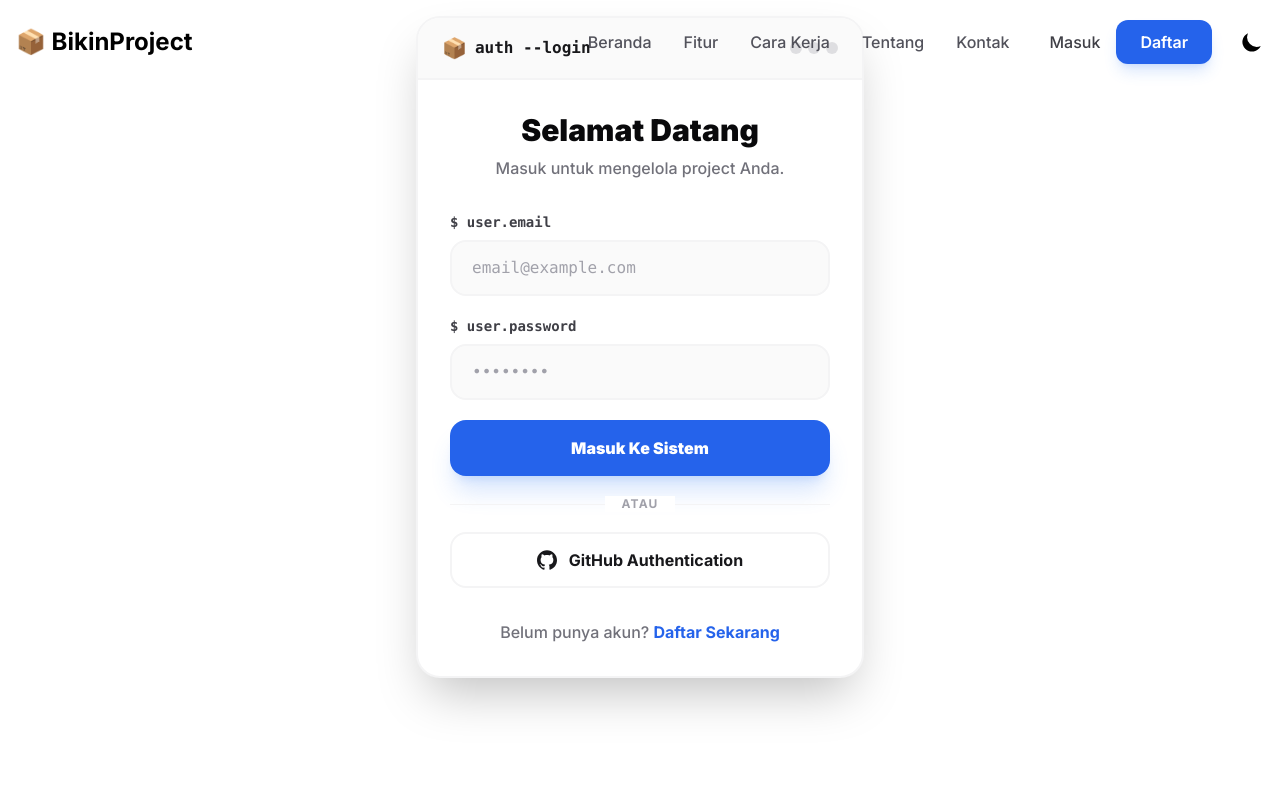
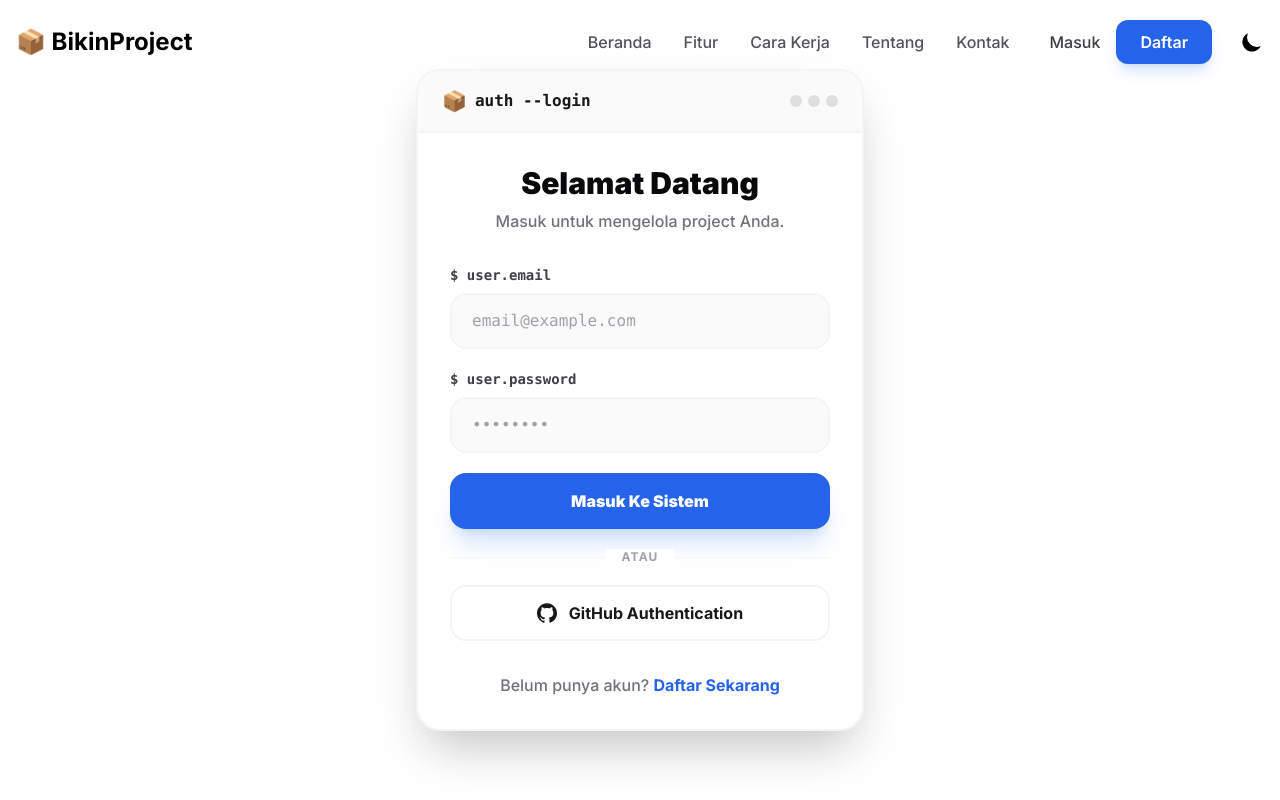
Before and after one commit to nuflakbrr/frontend-template, a Next.js app: page /login in a window 1280 px wide. Shown: the top 800 px of the page. Built offline with nearby package versions, Linux system fonts and the light colour scheme.

Commit message:
upd: update

```diff
--- a/src/app/(auth)/login/page.jsx
+++ b/src/app/(auth)/login/page.jsx
@@ -11,7 +11,7 @@ export const metadata = genPageMetadata({
 
 const Login = () => {
   return (
-    <section className="min-h-[80vh] flex items-center justify-center p-4">
+    <section className="min-h-[100vh] flex items-center justify-center p-4">
       <div className="w-full max-w-md bg-white dark:bg-zinc-950 rounded-3xl border-2 border-zinc-100 dark:border-zinc-800 shadow-2xl overflow-hidden">
         <div className="bg-zinc-50 dark:bg-zinc-900/50 px-6 py-4 border-b-2 border-zinc-100 dark:border-zinc-800 flex items-center justify-between">
           <div className="flex items-center gap-2">
--- a/src/app/(auth)/register/page.jsx
+++ b/src/app/(auth)/register/page.jsx
@@ -12,7 +12,7 @@ export const metadata = genPageMetadata({
 
 const Register = () => {
   return (
-    <section className="min-h-[80vh] flex items-center justify-center p-4">
+    <section className="min-h-[100vh] flex items-center justify-center p-4">
       <div className="w-full max-w-md bg-white dark:bg-zinc-950 rounded-3xl border-2 border-zinc-100 dark:border-zinc-800 shadow-2xl overflow-hidden">
         <div className="bg-zinc-50 dark:bg-zinc-900/50 px-6 py-4 border-b-2 border-zinc-100 dark:border-zinc-800 flex items-center justify-between">
           <div className="flex items-center gap-2">
--- a/src/app/(root)/about/page.jsx
+++ b/src/app/(root)/about/page.jsx
@@ -54,13 +54,13 @@ const About = () => {
                   mulai dari pemilihan bahasa, styling framework, hingga struktur folder terbaik.
                 </p>
 
-                <p className="sm:text-lg mb-6 md:mb-8 text-justify">
+                <div className="sm:text-lg mb-6 md:mb-8 text-justify">
                   Hanya dengan satu perintah di terminal, Anda bisa langsung fokus membangun fitur
                   tanpa pusing dengan boilerplate:
                   <div className="mt-4 p-4 bg-zinc-900 rounded-xl font-mono text-sm text-emerald-400 border border-zinc-800">
                     $ npx bikinproject@latest
                   </div>
-                </p>
+                </div>
               </div>
             </div>
           </div>
```
